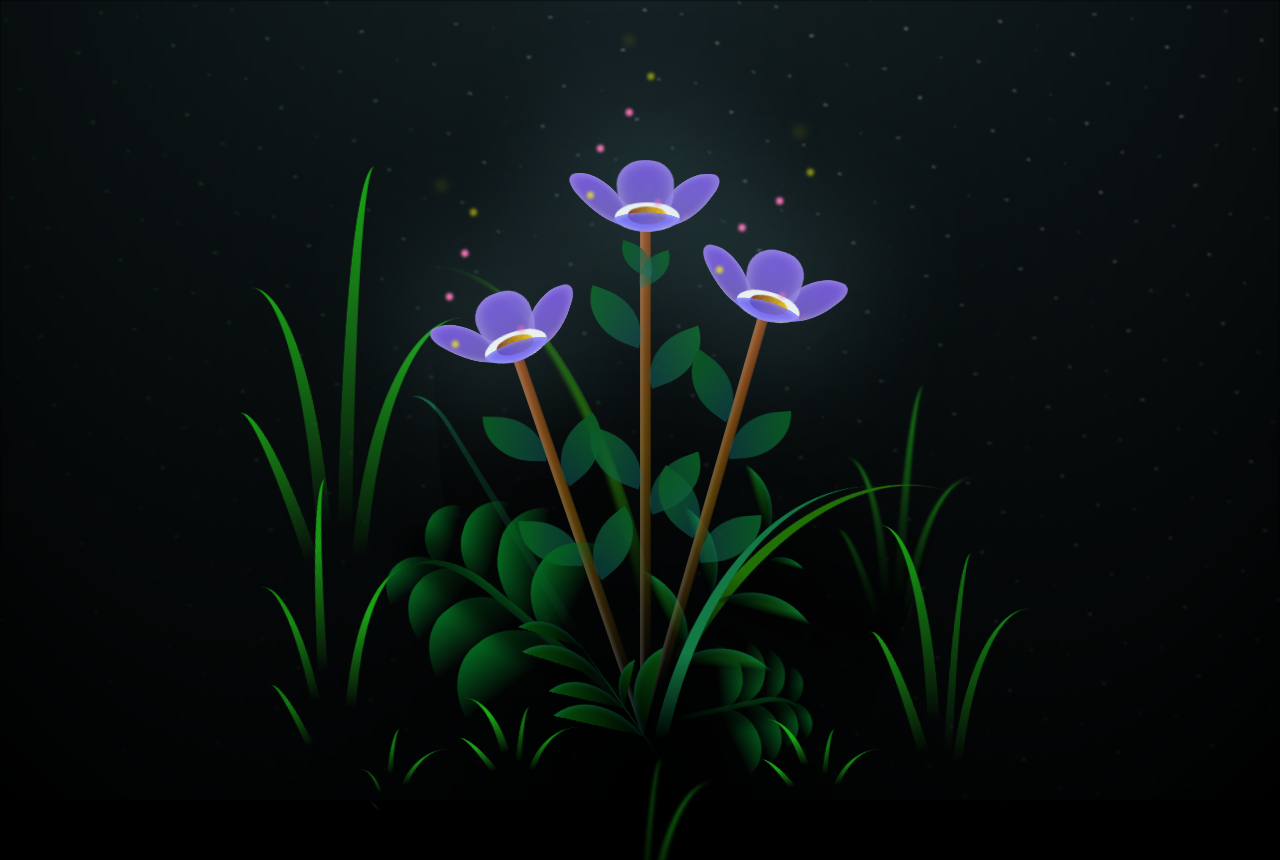
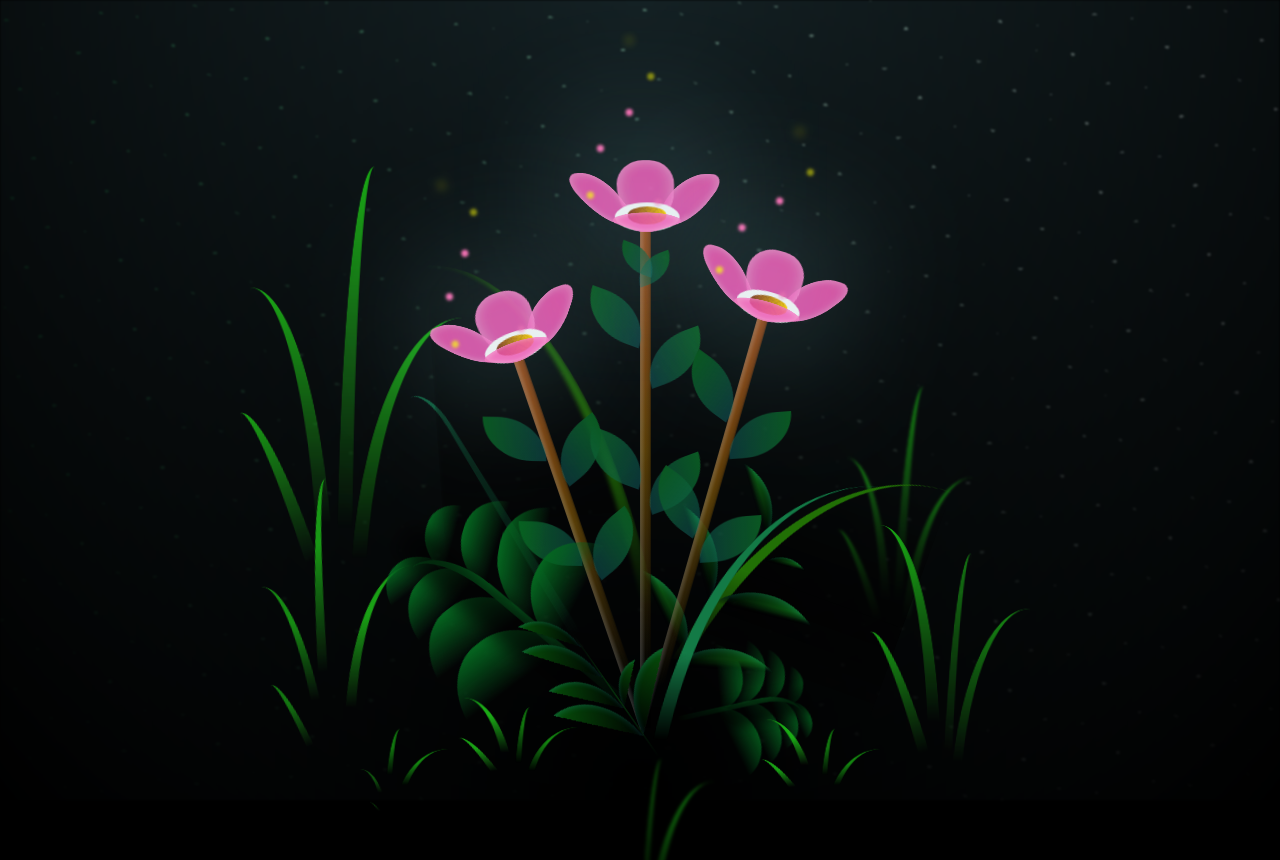
Before and after one commit to funscteam/flower, a plain HTML site: page index.html in a window 1280 px wide. Shown: the top 860 px of the page. Drawn offline with Linux system fonts and the light colour scheme.

Commit message:
Update style.css

```diff
--- a/style.css
+++ b/style.css
@@ -164,8 +164,8 @@ body {
   width: 8vmin;
   height: 11vmin;
   border-radius: 51% 49% 47% 53%/44% 45% 55% 69%;
-  background-color: #512894;
-  background-image: linear-gradient(to top, #7458c0, #7c52ee);
+  background-color: #c72a73;
+  background-image: linear-gradient(to top, #ee52b2, #ee52ad);
   transform-origin: bottom center;
   opacity: 0.9;
   box-shadow: inset 0 0 2vmin rgba(255, 255, 255, 0.5);
@@ -185,7 +185,7 @@ body {
   transform-origin: bottom left;
   border-radius: 4vmin 10vmin 4vmin 4vmin;
   transform: translate(0%, 18%) rotateX(70deg) rotate(-43deg);
-  background-image: linear-gradient(to top, #6252ee, #5552ee);
+  background-image: linear-gradient(to top, #ee52b2, #ee52ad);
   z-index: 1;
   opacity: 0.8;
 }
```
